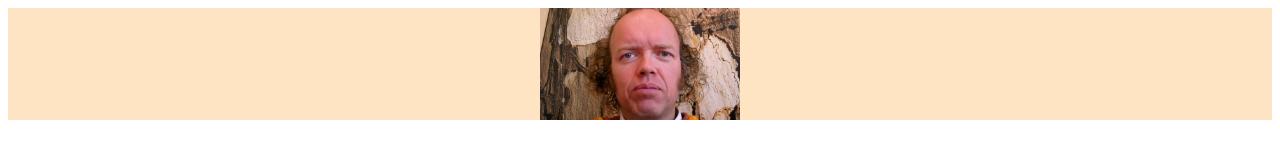
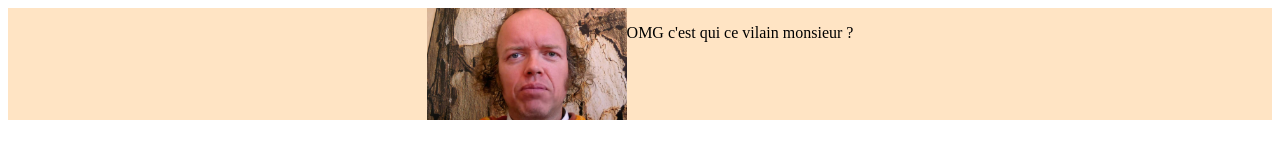
Before and after one commit to Evoroko/Exercice_2, a plain HTML site: page index.html in a window 1280 px wide. Drawn offline with Linux system fonts and the light colour scheme.

Commit message:
added paragraph to sylvain

```diff
--- a/index.html
+++ b/index.html
@@ -16,6 +16,7 @@
 <body>
     <div class="container">
       <img class="sylvain" src="images/sylvain.jpeg" width="200" alt="Sylvain Durif">
+    <p>OMG c'est qui ce vilain monsieur ?</p>
     </div>
 </body>
 </html>
```
